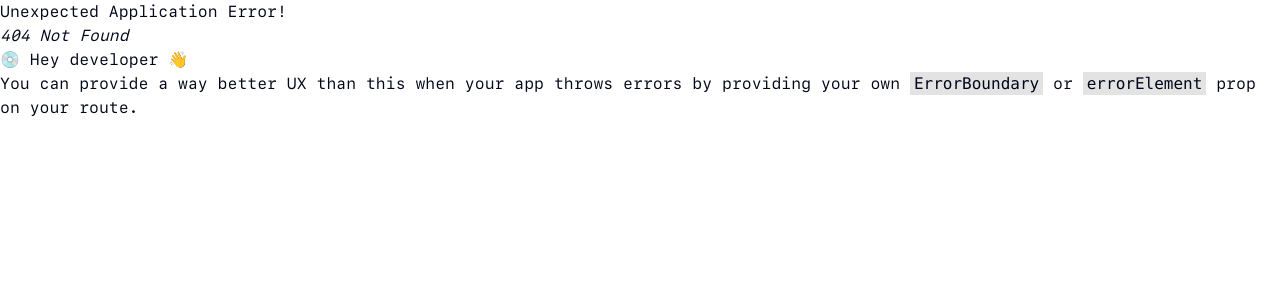
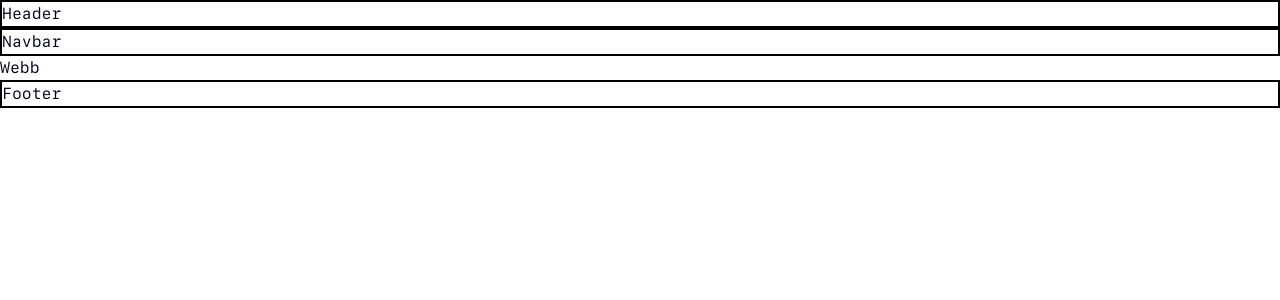
Before and after one commit to Joss-00/Orbital-Dashboard, a React (Vite) app: page /webb in a window 1280 px wide. Before the commit this address had no page. Shown: the top 300 px of the page. Built offline with nearby package versions, Linux system fonts and the light colour scheme.

Commit message:
add routes

```diff
--- a/src/main.tsx
+++ b/src/main.tsx
@@ -1,8 +1,24 @@
-import { createRoot } from 'react-dom/client'
-import './index.css'
+import { createRoot } from "react-dom/client";
+import "./index.css";
 import { createBrowserRouter, RouterProvider } from "react-router-dom";
-import { HomeLayout } from './pages';
+import { Apod, HomeLayout, Hubble, Landing, News, SpaceX, Webb } from "./pages";
 
-const router = createBrowserRouter([{ path: "/", element: <HomeLayout/> }])
+const router = createBrowserRouter([
+  {
+    path: "/",
+    element: <HomeLayout />,
+    children: [
+        { index: true, element: <Landing /> },
+        { path: "news", element: <News />},
+        { path: "webb", element: <Webb />},
+        { path: "spacex", element: <SpaceX />},
+        { path: "apod", element: <Apod />},
+        { path: "hubble", element: <Hubble />},
 
-createRoot(document.getElementById('root')!).render(<RouterProvider router={router}/>);
+    ],
+  },
+]);
+
+createRoot(document.getElementById("root")!).render(
+  <RouterProvider router={router} />
+);
--- /dev/null
+++ b/src/pages/Hubble.tsx
@@ -0,0 +1,7 @@
+const Hubble = () => {
+  return (
+    <div>Hubble</div>
+  )
+}
+
+export default Hubble
--- /dev/null
+++ b/src/pages/Webb.tsx
@@ -0,0 +1,7 @@
+const Webb = () => {
+  return (
+    <div>Webb</div>
+  )
+}
+
+export default Webb
--- a/src/pages/index.ts
+++ b/src/pages/index.ts
@@ -1 +1,7 @@
 export {default as HomeLayout} from './HomeLayout'
+export {default as Apod} from './Apod'
+export {default as Webb } from './Webb'
+export {default as Hubble } from './Hubble'
+export {default as Landing } from './Landing'
+export {default as News } from './News'
+export {default as SpaceX } from './SpaceX'
```
